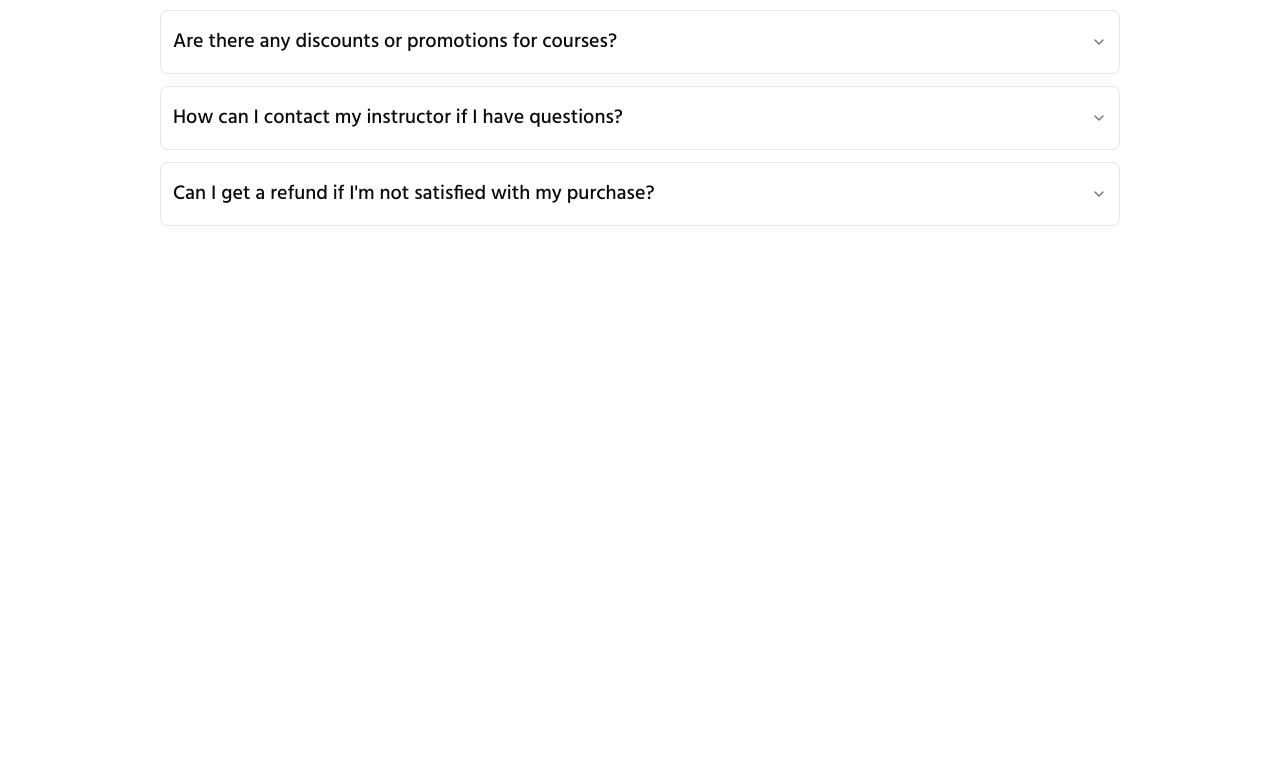
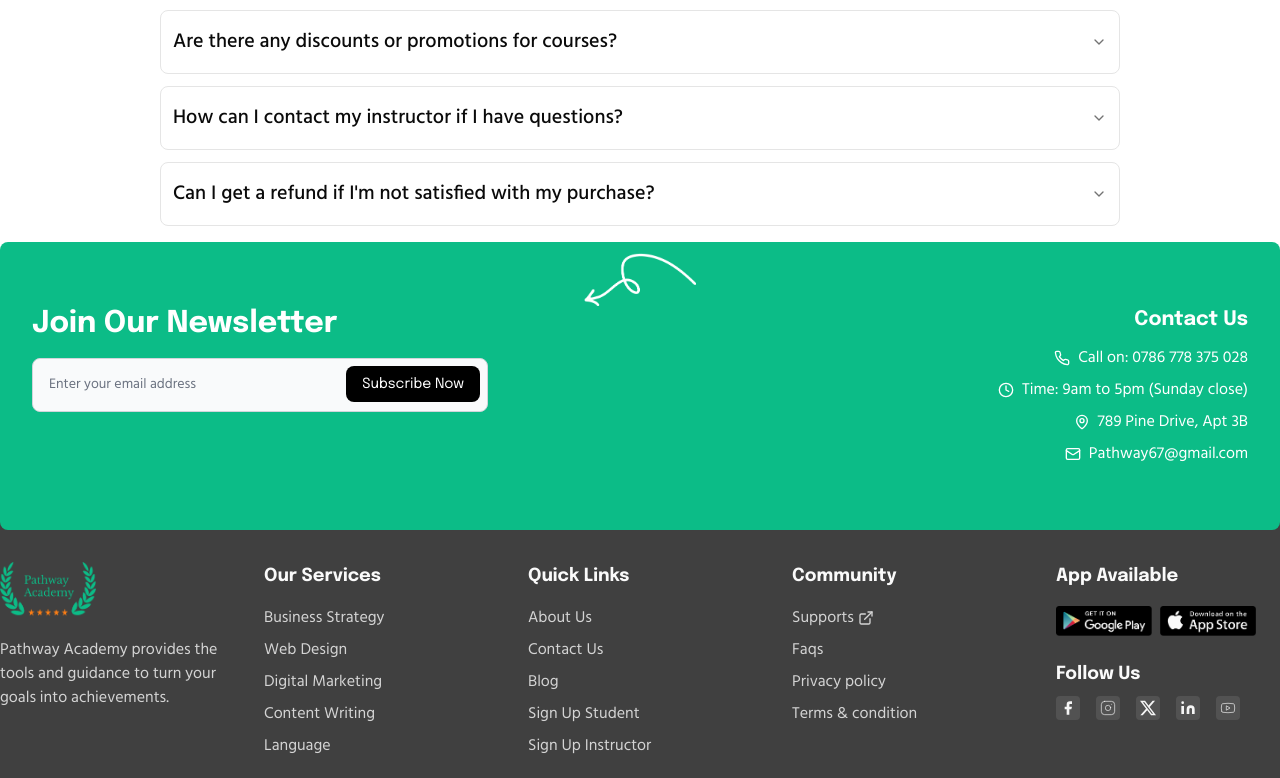
Before and after one commit to thantnaingcoder/MCF-2, a React (Vite) app: page / in a window 1280 px wide. Shown: the part 5350-6128 px from the top of the page. Before the commit the page ends 5736 px from the top, so only its background shows below. Built offline with nearby package versions, Linux system fonts and the light colour scheme; a web font is replaced by a local one.

Commit message:
add footer

```diff
--- a/src/features/public/components/PublicLayout.jsx
+++ b/src/features/public/components/PublicLayout.jsx
@@ -1,7 +1,7 @@
 import React, { Suspense } from "react";
 import { Outlet } from "react-router-dom";
 import Header from "./Header";
-// import Footer from "./Footer";
+import Footer from "./Footer";
 import PageLoading from "../../../components/PageLoading";
 
 const PublicLayout = () => {
@@ -11,7 +11,7 @@ const PublicLayout = () => {
       <Suspense fallback={<PageLoading />}>
         <Outlet />
       </Suspense>
-      {/* <Footer /> */}
+      <Footer />
     </main>
   );
 };
```
